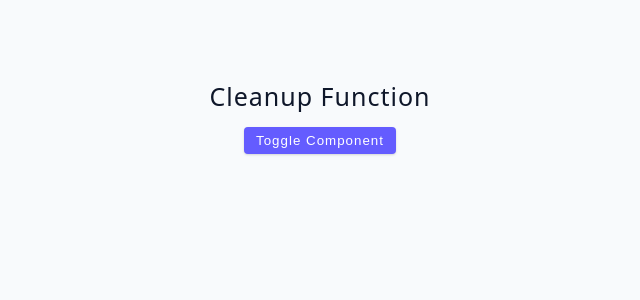
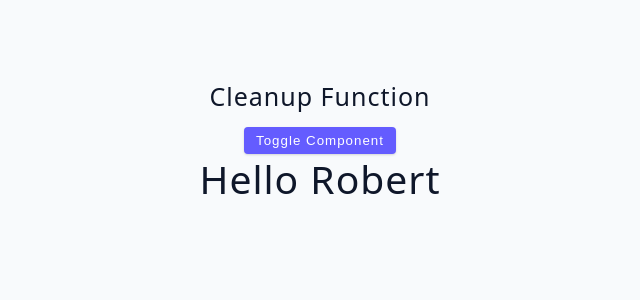
Before and after one commit to rpliszka1987/advanced-react, a React (Vite) app: page / in a window 1280 px wide. Both pictures are taken after a click on the button "Toggle Component". Shown: the top 300 px of the page, without its empty margins (320-960 px from the left). Built offline with nearby package versions, Linux system fonts and the light colour scheme.

Commit message:
Created a random compnenet to render depending on toggle condition

```diff
--- a/src/tutorial/02-useEffect/starter/05-cleanup-function.jsx
+++ b/src/tutorial/02-useEffect/starter/05-cleanup-function.jsx
@@ -9,7 +9,18 @@ const CleanupFunction = () => {
       <button className="btn" onClick={() => setToggle(!toggle)}>
         toggle component
       </button>
-      {console.log(toggle)}
+      {toggle && <RandomComponent />}
+    </div>
+  );
+};
+
+const RandomComponent = () => {
+  useEffect(() => {
+    console.log('this is interesting');
+  }, []);
+  return (
+    <div>
+      <h2>Hello Robert</h2>
     </div>
   );
 };
```
